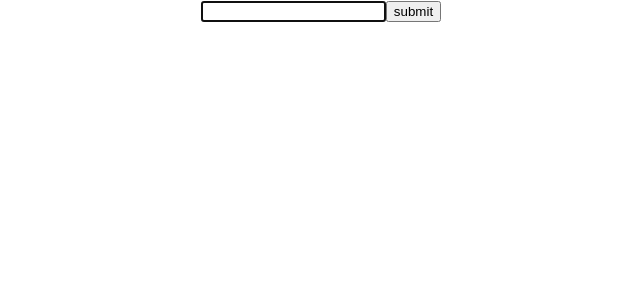
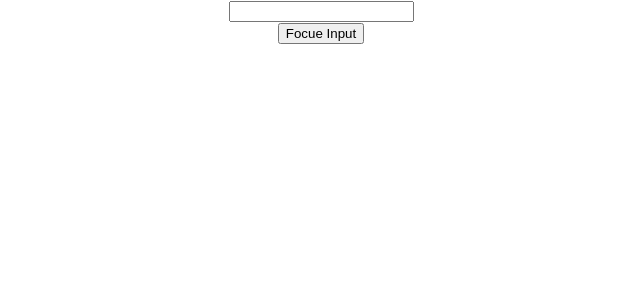
Before and after one commit to pritsakhvala/ReactJS-Course, a React (Create React App) app: page / in a window 1280 px wide. Shown: the top 300 px of the page, without its empty margins (319-959 px from the left). Built offline with nearby package versions, Linux system fonts and the light colour scheme.

Commit message:
class ref and note that refs only apply to class

```diff
--- a/src/App.js
+++ b/src/App.js
@@ -1,10 +1,10 @@
 import logo from "./logo.svg";
 import "./App.css";
-import RefsDemo from "./Components/RefsDemo";
+import FocusInput from "./Components/FocusInput";
 function App() {
   return (
     <div className="App">
-      <RefsDemo />
+      <FocusInput />
     </div>
   );
 }
--- /dev/null
+++ b/src/Components/FocusInput.js
@@ -0,0 +1,21 @@
+import React, { Component } from "react";
+import Input from "./Input";
+class FocusInput extends Component {
+  constructor(props) {
+    super(props);
+    this.buttonRef = React.createRef();
+  }
+  handleEvent = () => {
+    this.buttonRef.current.focusInput();
+  };
+  render() {
+    return (
+      <div>
+        <Input ref={this.buttonRef} />
+        <button onClick={this.handleEvent}>Focue Input</button>
+      </div>
+    );
+  }
+}
+
+export default FocusInput;
--- /dev/null
+++ b/src/Components/Input.js
@@ -0,0 +1,20 @@
+import React, { Component } from "react";
+
+class Input extends Component {
+  constructor(props) {
+    super(props);
+    this.inputRef = React.createRef();
+  }
+  focusInput() {
+    this.inputRef.current.focus();
+  }
+  render() {
+    return (
+      <div>
+        <input type="text" ref={this.inputRef} />
+      </div>
+    );
+  }
+}
+
+export default Input;
```
